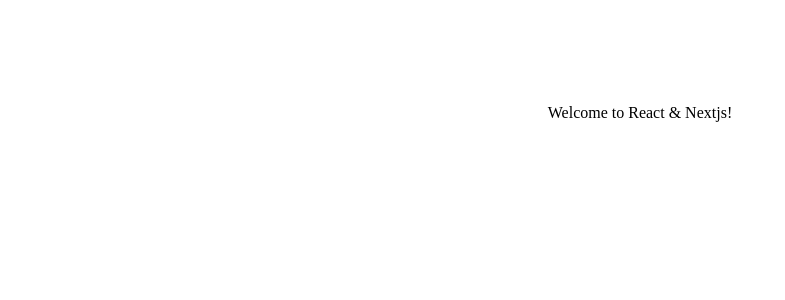
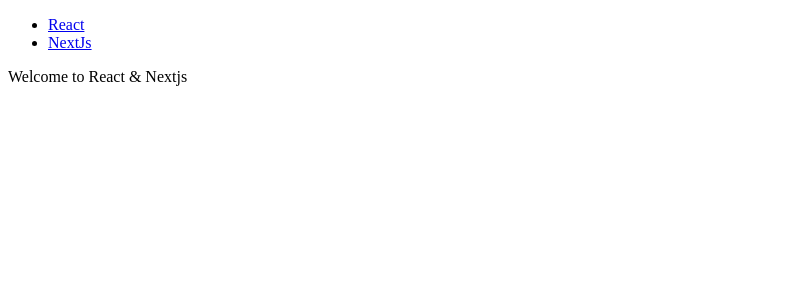
Before and after one commit to asifsabir5020/react_training_with_nextjs_01, a Next.js app: page / in a window 1280 px wide. Shown: the top 300 px of the page, without its empty margins (0-785 px from the left). Built offline with nearby package versions, Linux system fonts and the light colour scheme.

Commit message:
links to test

```diff
--- a/src/app/page.js
+++ b/src/app/page.js
@@ -1,9 +1,20 @@
+import Link from 'next/link'
 import styles from "./page.module.css";
 
 export default function Home() {
   return (
     <main className={styles.main}>
-      Welcome to React & Nextjs!
+      <div>
+        <ul>
+          <li>
+            <Link href="/react">React</Link>
+          </li>
+          <li>
+            <Link href="/nextjs">NextJs</Link>
+          </li>
+        </ul>
+      </div>
+      Welcome to React & Nextjs
     </main>
   );
 }
--- a/src/app/page.module.css
+++ b/src/app/page.module.css
@@ -1,8 +1,3 @@
 .main {
-  display: flex;
-  flex-direction: column;
-  justify-content: space-between;
-  align-items: center;
-  padding: 6rem;
-  min-height: 100vh;
+
 }
```
Also changed, not shown: src/app/nextjs/page.jsx (added, +7 -0 lines), src/app/react/page.jsx (added, +7 -0 lines).
